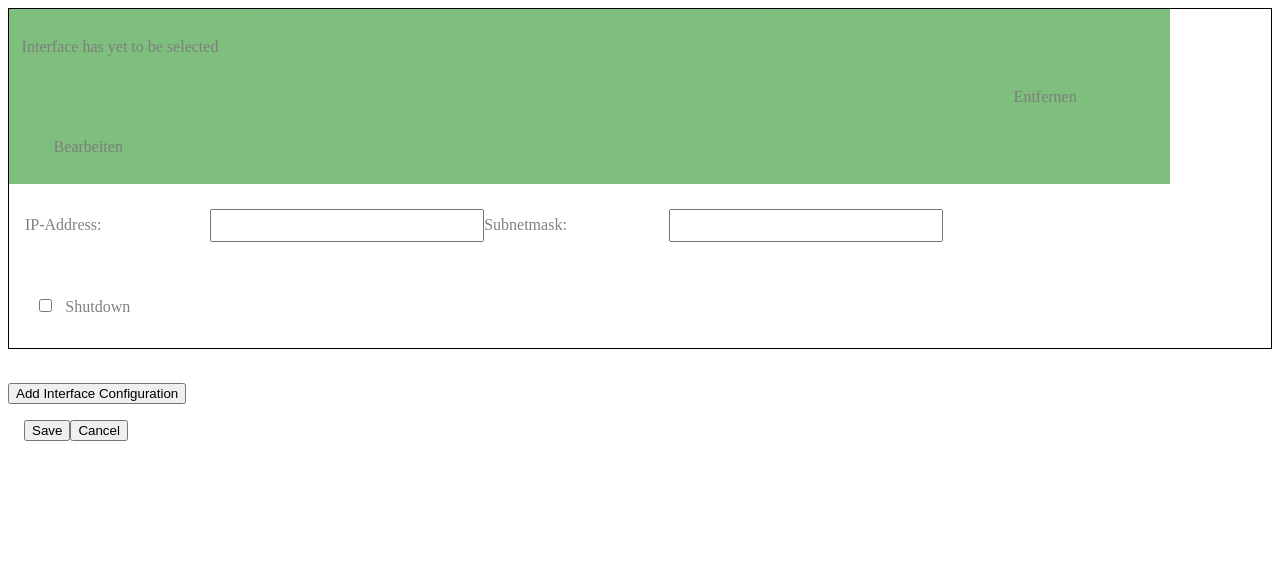
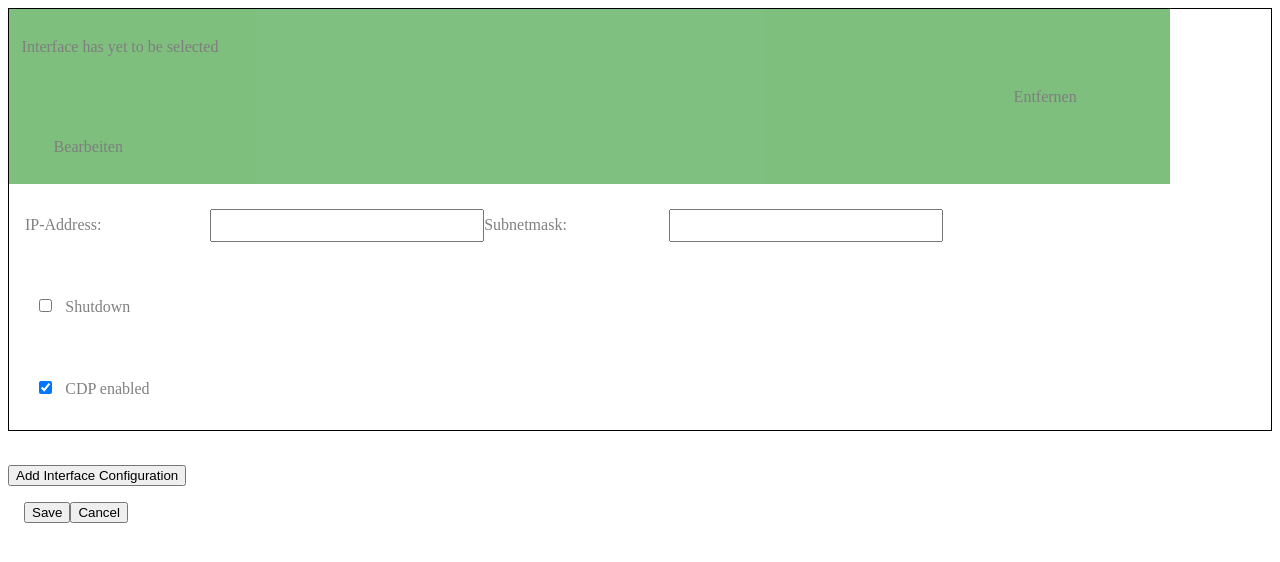
Before and after one commit to TheProgrammer21/ciscoGraphicalConfiguration, an Angular app: page /interfaces in a window 1280 px wide. Shown: the top 562 px of the page. Built offline with nearby package versions, Linux system fonts and the light colour scheme.

Commit message:
Solved Issue #9

```diff
--- a/src/app/configuration-service.service.ts
+++ b/src/app/configuration-service.service.ts
@@ -113,6 +113,13 @@ export class ConfigurationService {
           this.addCommand("no shutdown");
         }
         break;
+      case "cdpenable":
+        if (value) {
+          this.addCommand("cdp enable");
+        } else {
+          this.addCommand("no cdp enable");
+        }
+        break;
     }
   }
 }
--- a/src/app/interface-configuration.service.ts
+++ b/src/app/interface-configuration.service.ts
@@ -23,7 +23,8 @@ export class InterfaceConfigurationService {
   private emptyConf = {
     ip: "",
     subnetmask: "",
-    shutdown: false
+    shutdown: false,
+    cdpenable: true
   };
 
   /**
--- a/src/app/interface-configuration/interface-configuration.component.html
+++ b/src/app/interface-configuration/interface-configuration.component.html
@@ -13,6 +13,10 @@
             <input [(ngModel)]="intConfig.currentConf[i].shutdown" type="checkbox" class="checkbox">
             <p>Shutdown</p>
         </div>
+        <div>
+            <input [(ngModel)]="intConfig.currentConf[i].cdpenable" type="checkbox" class="checkbox">
+            <p>CDP enabled</p>
+        </div>
     </collapsable>
 </div>
 <br>
```
